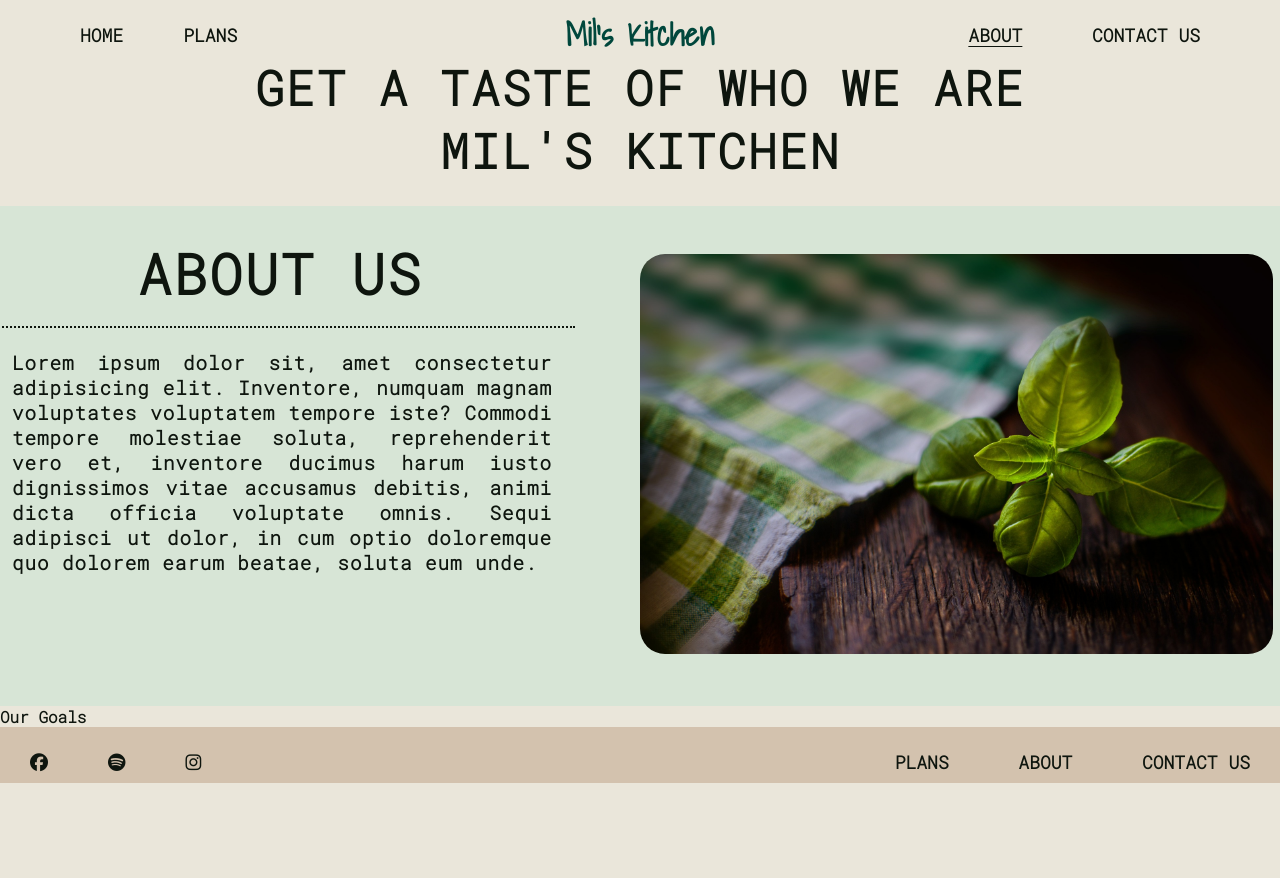
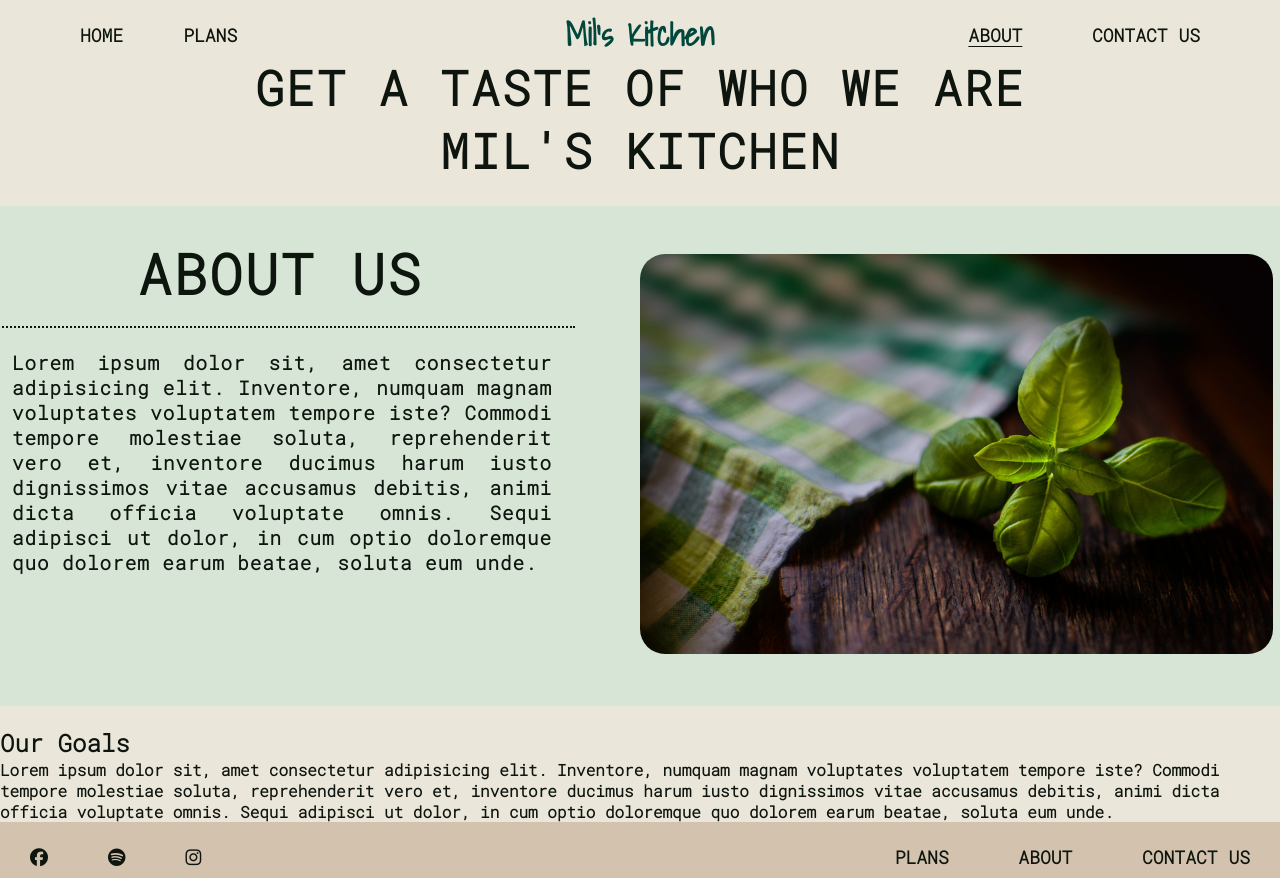
Before and after one commit to tinobragaa/mils-kitchen, a plain HTML site: page about.html in a window 1280 px wide. Before the commit the page ends 800 px from the top, so only its background shows below. Drawn offline with Linux system fonts and the light colour scheme.

Commit message:
Add our goals section basic structure

```diff
--- a/about.html
+++ b/about.html
@@ -49,7 +49,18 @@
                 </div>
             </div>
         </section>
-        <section>Our Goals</section>
+        <section>
+            <div>
+                <div>
+                    <img src="" alt="">
+                </div>
+                <div>
+                    <h2>Our Goals</h2>
+                    <hr>
+                    <p>Lorem ipsum dolor sit, amet consectetur adipisicing elit. Inventore, numquam magnam voluptates voluptatem tempore iste? Commodi tempore molestiae soluta, reprehenderit vero et, inventore ducimus harum iusto dignissimos vitae accusamus debitis, animi dicta officia voluptate omnis. Sequi adipisci ut dolor, in cum optio doloremque quo dolorem earum beatae, soluta eum unde.</p>
+                </div>
+            </div>
+        </section>
         <footer id="footer" class="footer-row">
             <ul>
                 <li>
```
